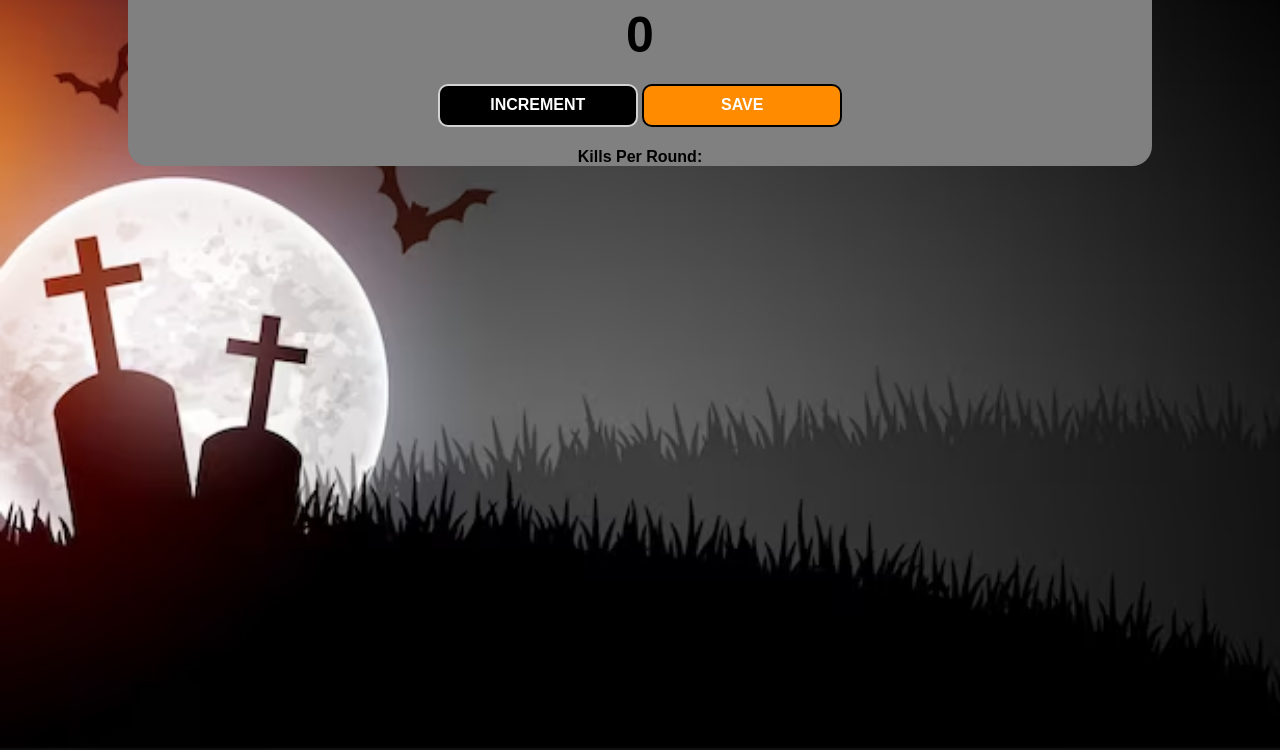
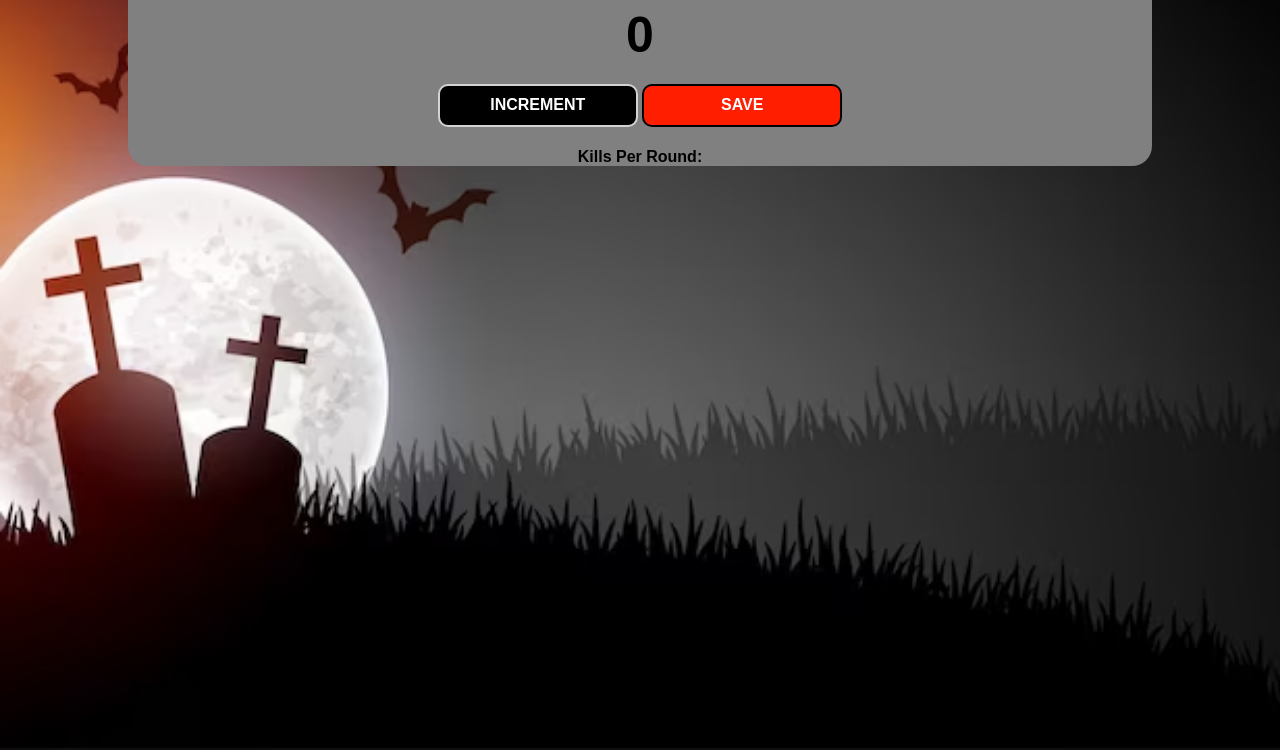
Before and after one commit to Eiseu01/kill-counter, a plain HTML site: page index.html in a window 1280 px wide. Shown: the part 50-800 px from the top of the page. Drawn offline with nearby package versions, Linux system fonts and the light colour scheme.

Commit message:
changed the bg color of save-btn

```diff
--- a/index.css
+++ b/index.css
@@ -45,6 +45,6 @@ button:hover{
 }
 
 #save-btn {
-    background: darkorange;
+    background: rgb(255, 30, 0);
     border: 2px solid black;
 }
```
